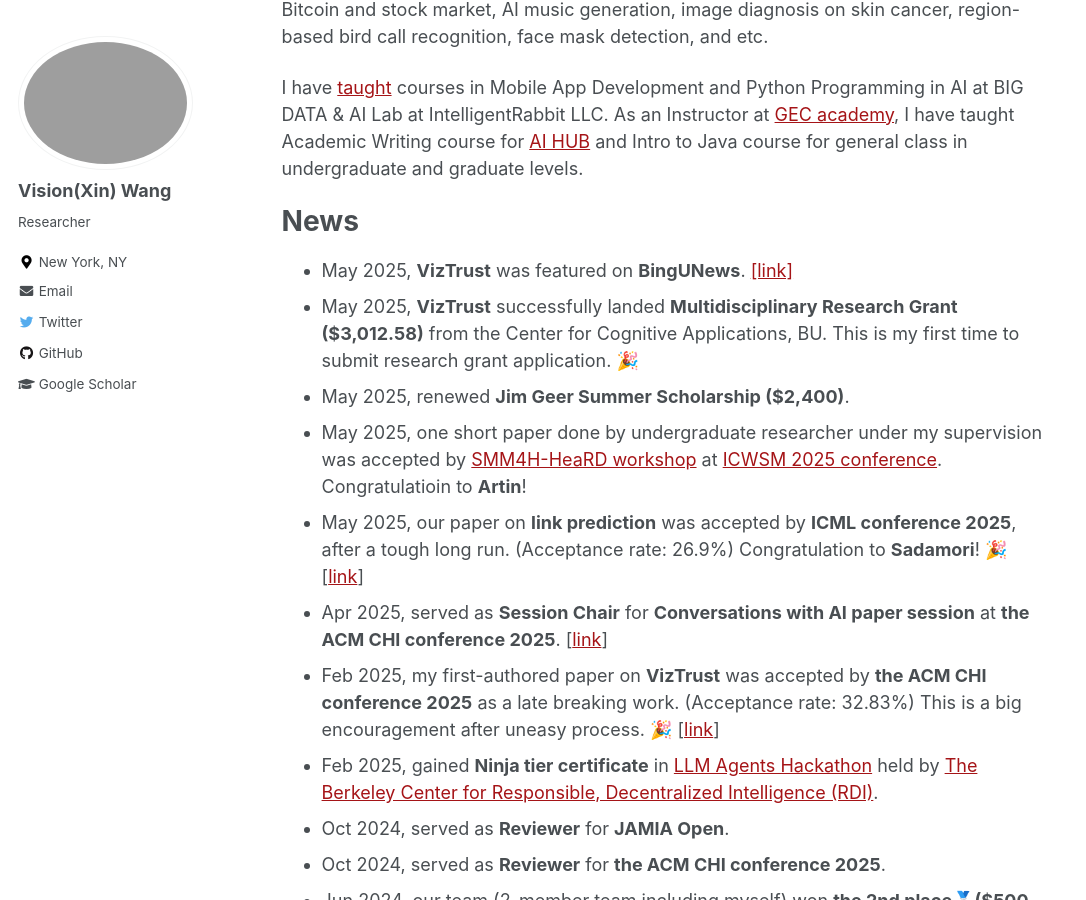
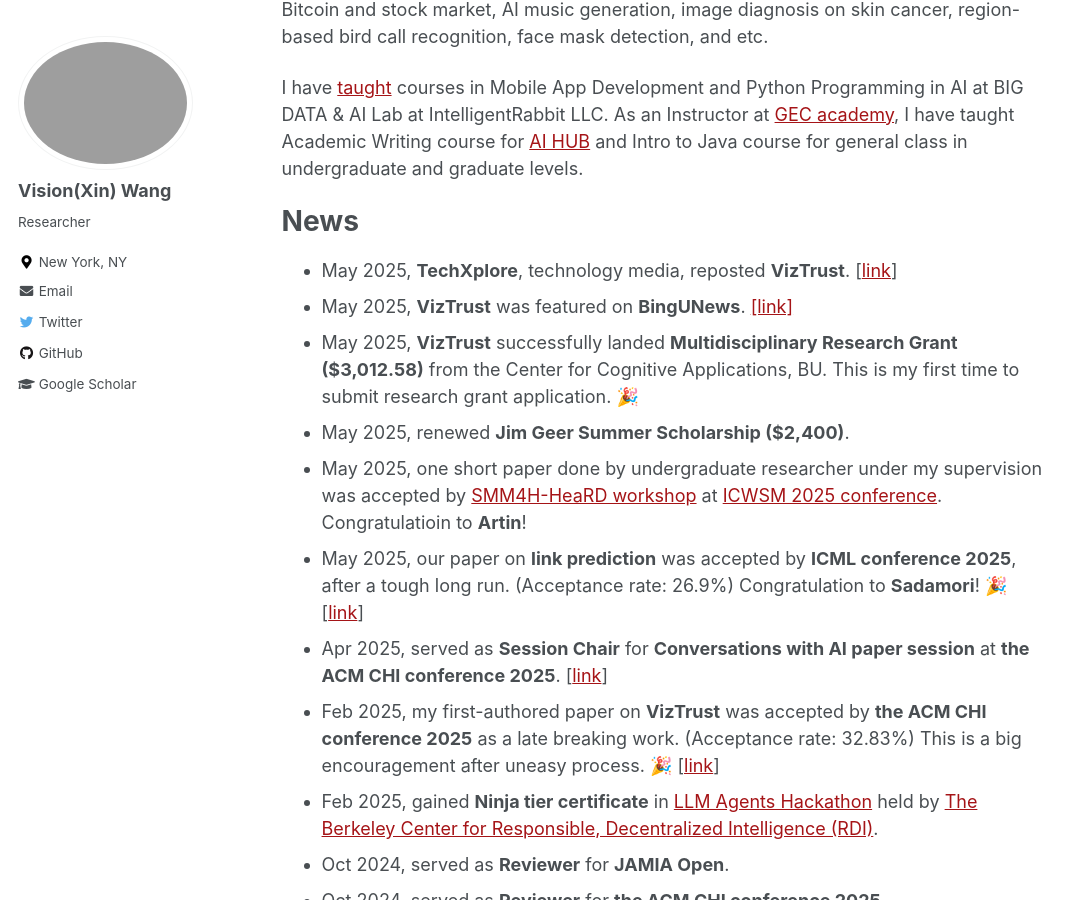
Before and after one commit to xin-wang-kr/xin-wang-kr.github.io, a Jekyll site: the page built from _pages/about.md, in a window 1280 px wide and 900 px high, scrolled down 801 px. Shown: the whole window, without its empty margins (0-1086 px from the left). Built offline with Jekyll 4.4.1, drawn with Linux system fonts in a browser that asks for light colours.

Commit message:
Update about.md

```diff
--- a/_pages/about.md
+++ b/_pages/about.md
@@ -36,6 +36,7 @@
 As an Instructor at [GEC academy](https://www.gecacademy.com/), I have taught Academic Writing course for [AI HUB](https://www.gecacademy.com/ai-hub) and Intro to Java course for general class in undergraduate and graduate levels.
 
 # News
+* May 2025, __TechXplore__, technology media, reposted __VizTrust__. [[link](https://techxplore.com/news/2025-05-chatbots-tool-easier-gauge.html)]
 * May 2025, __VizTrust__ was featured on __BingUNews__. [[link]](https://www.binghamton.edu/news/story/5570/how-much-do-we-trust-chatbots-new-tool-from-binghamton-university-makes-it-easier-to-gauge)
 * May 2025, __VizTrust__ successfully landed __Multidisciplinary Research Grant ($3,012.58)__ from the Center for
 Cognitive Applications, BU. This is my first time to submit research grant application. 🎉
```
